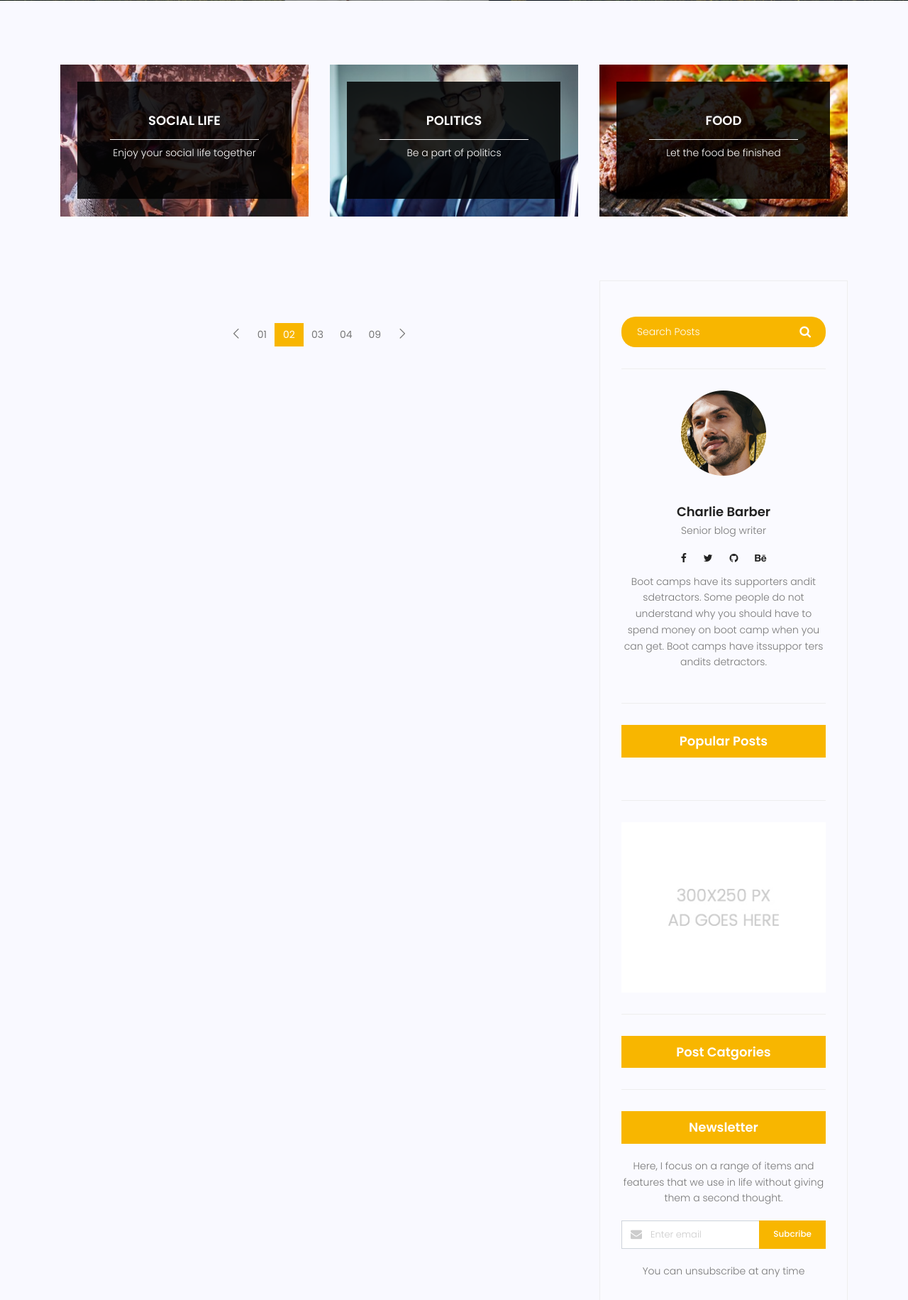
After one commit to dXRtinXb/django-blog, a Django app: page /blog/ in a window 1280 px wide. The commit adds this page. Shown: the part 687-2518 px from the top of the page at 71% size. Run offline with Django 4.2, Linux system fonts and the light colour scheme; data that the repository does not hold is empty; some libraries are stand-ins or nearby versions.

Commit message:
added some of the template options bac

```diff
--- a/blog/templatetags/blog_tags.py
+++ b/blog/templatetags/blog_tags.py
@@ -1,5 +1,5 @@
 from django import template
-from blog.models import Post
+from blog.models import Post , category
 register = template.Library()
 
 
@@ -9,12 +9,22 @@
     return posts
 
 
-
 @register.filter
 def snippet(a):
     return a[:100]
 
-@register.inclusion_tag('popularposts.html')
-def popularposts():
-    posts = Post.objects.filter(status=1).order_by("published_date")
+
+@register.inclusion_tag('blog/popularposts.html')
+def latestposts(arg=3):
+    posts = Post.objects.filter(status=1).order_by("-published_date")[:arg]
     return{'posts':posts}
+
+
+@register.inclusion_tag('blog/blog-categories.html')
+def postcategories():
+    posts = Post.objects.filter(status=1)
+    categories = category.objects.all()
+    cat_dict = {}
+    for name in categories:
+        cat_dict [name] = posts.filter(category=name).count()
+    return{'categories':cat_dict}
--- a/blog/urls.py
+++ b/blog/urls.py
@@ -1,9 +1,15 @@
 from django.urls import path
 from blog.views import *
 
+app_name = "blog"
+
 urlpatterns = [
-    path('blog-home',blog_view,name = 'blog-home'),
+    path('',blog_view,name = 'blog-home'),
     path('<int:pid>',blog_single,name = 'blog-single'),
+    path('author/<str:author_username>' , blog_view,name = 'author'),
+    path('category/<str:cat_name>',blog_category,name = 'category'),
+    path('search/' , blog_search , name = 'search'),
+
 
 
 ]
--- a/blog/views.py
+++ b/blog/views.py
@@ -1,10 +1,14 @@
 from django.shortcuts import render ,get_object_or_404
-from blog.models import Post
+from blog.models import Post , category
 
 # Create your views here.
 
-def blog_view(request):
+def blog_view(request,cat_name = None , author_username = None):
     posts = Post.objects.filter(status=1)
+    if cat_name:
+        posts = posts.filter(author__username = author_username)
+    if cat_name:
+        posts = posts.filter(category__name = cat_name)
     context = {'posts':posts}
     return render(request , 'blog/blog-home.html',context)
 
@@ -14,3 +18,21 @@
     context = {'post':post}
 
     return render(request , 'blog/blog-single.html',context)
+
+def blog_category(request,cat_name):
+    posts = Post.objects.filter(status=1)
+    posts = posts.filter(category__name = cat_name)
+    context = {'posts':posts}
+    return render(request , 'blog/blog-home.html',context)
+
+
+
+def blog_search (request):
+    posts = Post.objects.filter(status=1)
+    # print(request.__dict__)
+    if request.method == 'GET':
+        if s := request.GET.get('s'):
+            posts = posts.filter(content__contains = s)
+        # request.GET.get('s')
+    context = {'posts':posts}
+    return render(request , 'blog/blog-home.html',context)
--- a/mysite/urls.py
+++ b/mysite/urls.py
@@ -21,12 +21,9 @@
 urlpatterns = [
     path('admin/', admin.site.urls),
     path('' , include('website.urls')),
-    path('blog/' , include('blog.urls'))
+    path('blog/' , include('blog.urls'), name="blog")
 
 ]
 
 urlpatterns += static(settings.STATIC_URL, document_root = settings.STATIC_ROOT)
 urlpatterns += static(settings.MEDIA_URL, document_root = settings.MEDIA_ROOT)
-
-if settings.DEBUG:
-    urlpatterns += static(settings.MEDIA_URL, document_root = settings.MEDIA_ROOT)
--- /dev/null
+++ b/templates/blog/blog-categories.html
@@ -0,0 +1,15 @@
+{% load static %}
+
+<div class="single-sidebar-widget post-category-widget">
+    <h4 class="category-title">Post Catgories</h4>
+    <ul class="cat-list">
+        {% for name,count in categories.items %}
+        <li>
+            <a href="{% url 'blog:category' cat_name=name %}" class="d-flex justify-content-between">
+                <p>{{name}}</p>
+                <p>{{count}}</p>
+            </a>
+        </li>
+        {% endfor %}
+    </ul>
+</div>
--- a/templates/blog/blog-home.html
+++ b/templates/blog/blog-home.html
@@ -1,5 +1,7 @@
 {% extends 'website/base.html' %}
 {% load static %}
+{% load blog_tags %}
+
 {% block content %}
 
 
@@ -96,16 +98,16 @@
 					<div class="col-lg-3  col-md-3 meta-details">
 						<ul class="tags">
 							{% for cat in post.category.all %}
-							<li><a href="#">{{cat.name}}</a></li>{% if not forloop.last %},{% endif %}
+							<li><a href="{% url 'blog:category' cat_name=cat.name %}">{{cat.name}}</a></li>{% if not forloop.last %},{% endif %}
 							{% endfor %}
 
 
 						</ul>
 						<div class="user-details row">
-							<p class="user-name col-lg-12 col-md-12 col-6"><a href="#">{{post.author}}</a> <span
+							<p class="user-name col-lg-12 col-md-12 col-6"><a href="{% url 'blog:author' author_username=post.author.username %}">{{post.author}}</a> <span
 									class="lnr lnr-user"></span></p>
-							<p class="date col-lg-12 col-md-12 col-6"><a href="#">{{post.published_date|date:" d M
-									Y"}}</a> <span class="lnr lnr-calendar-full"></span></p>
+							<p class="date col-lg-12 col-md-12 col-6"><a href="#">{{post.published_date|date:" d M Y"}}</a>
+								<span class="lnr lnr-calendar-full"></span></p>
 							<p class="view col-lg-12 col-md-12 col-6"><a href="#">{{post.counted_views}} Views </a>
 								<span class="lnr lnr-eye"></span></p>
 							<p class="comments col-lg-12 col-md-12 col-6"><a href="#">06 Comments</a> <span
@@ -154,116 +156,16 @@
 			</div>
 			<div class="col-lg-4 sidebar-widgets">
 				<div class="widget-wrap">
-					<div class="single-sidebar-widget search-widget">
-						<form class="search-form" action="#">
-							<input placeholder="Search Posts" name="search" type="text" onfocus="this.placeholder = ''"
-								onblur="this.placeholder = 'Search Posts'">
-							<button type="submit"><i class="fa fa-search"></i></button>
-						</form>
-					</div>
+					{% include 'blog/blog-search.html' %}
 
 					{% include 'blog/blog-writer.html' %}
 
+					{% latestposts %}
 
-					<div class="single-sidebar-widget popular-post-widget">
-						<h4 class="popular-title">Popular Posts</h4>
-						<div class="popular-post-list">
-							<div class="single-post-list d-flex flex-row align-items-center">
-								<div class="thumb">
-									<img class="img-fluid" src="{%  static 'img/blog/pp1.jpg' %}" alt="">
-								</div>
-								<div class="details">
-									<a href="blog-single.html">
-										<h6>Space The Final Frontier</h6>
-									</a>
-									<p>02 Hours ago</p>
-								</div>
-							</div>
-							<div class="single-post-list d-flex flex-row align-items-center">
-								<div class="thumb">
-									<img class="img-fluid" src="{%  static 'img/blog/pp2.jpg' %}" alt="">
-								</div>
-								<div class="details">
-									<a href="blog-single.html">
-										<h6>The Amazing Hubble</h6>
-									</a>
-									<p>02 Hours ago</p>
-								</div>
-							</div>
-							<div class="single-post-list d-flex flex-row align-items-center">
-								<div class="thumb">
-									<img class="img-fluid" src="{%  static 'img/blog/pp3.jpg' %}" alt="">
-								</div>
-								<div class="details">
-									<a href="blog-single.html">
-										<h6>Astronomy Or Astrology</h6>
-									</a>
-									<p>02 Hours ago</p>
-								</div>
-							</div>
-							<div class="single-post-list d-flex flex-row align-items-center">
-								<div class="thumb">
-									<img class="img-fluid" src="{%  static 'img/blog/pp4.jpg' %}" alt="">
-								</div>
-								<div class="details">
-									<a href="blog-single.html">
-										<h6>Asteroids telescope</h6>
-									</a>
-									<p>02 Hours ago</p>
-								</div>
-							</div>
-						</div>
-					</div>
 					<div class="single-sidebar-widget ads-widget">
 						<a href="#"><img class="img-fluid" src="{%  static 'img/blog/ads-banner.jpg' %}" alt=""></a>
 					</div>
-					<div class="single-sidebar-widget post-category-widget">
-						<h4 class="category-title">Post Catgories</h4>
-						<ul class="cat-list">
-							<li>
-								<a href="#" class="d-flex justify-content-between">
-									<p>Technology</p>
-									<p>37</p>
-								</a>
-							</li>
-							<li>
-								<a href="#" class="d-flex justify-content-between">
-									<p>Lifestyle</p>
-									<p>24</p>
-								</a>
-							</li>
-							<li>
-								<a href="#" class="d-flex justify-content-between">
-									<p>Fashion</p>
-									<p>59</p>
-								</a>
-							</li>
-							<li>
-								<a href="#" class="d-flex justify-content-between">
-									<p>Art</p>
-									<p>29</p>
-								</a>
-							</li>
-							<li>
-								<a href="#" class="d-flex justify-content-between">
-									<p>Food</p>
-									<p>15</p>
-								</a>
-							</li>
-							<li>
-								<a href="#" class="d-flex justify-content-between">
-									<p>Architecture</p>
-									<p>09</p>
-								</a>
-							</li>
-							<li>
-								<a href="#" class="d-flex justify-content-between">
-									<p>Adventure</p>
-									<p>44</p>
-								</a>
-							</li>
-						</ul>
-					</div>
+					{% postcategories %}
 					<div class="single-sidebar-widget newsletter-widget">
 						<h4 class="newsletter-title">Newsletter</h4>
 						<p>
--- /dev/null
+++ b/templates/blog/blog-search.html
@@ -0,0 +1,9 @@
+{% load static %}
+
+<div class="single-sidebar-widget search-widget">
+    <form class="search-form" action="{% url 'blog:search' %}" method="get">
+        <input placeholder="Search Posts" name="s" type="text" onfocus="this.placeholder = ''"
+            onblur="this.placeholder = 'Search Posts'">
+        <button type="submit"><i class="fa fa-search"></i></button>
+    </form>
+</div>
--- /dev/null
+++ b/templates/blog/popularposts.html
@@ -0,0 +1,41 @@
+{% load static %}
+{% load blog_tags %}
+
+<!-- <div class="single-sidebar-widget popular-post-widget">
+    <h4 class="popular-title">Popular Posts</h4>
+    <div class="popular-post-list">
+        {% for post in posts %}
+        <div class="single-post-list d-flex flex-row align-items-center">
+            <div class="thumb">
+                <img class="img-fluid"  src="{{post.image.url}}" alt="{{post.image.name}}">
+            </div>
+            <div class="details">
+                <a href="blog-single.html">
+                    <h6>Space The Final Frontier</h6>
+                </a>
+                <p>02 Hours ago</p>
+            </div>
+        </div>
+        {% endfor %}
+    </div>
+</div> -->
+<div class="single-sidebar-widget popular-post-widget">
+    <h4 class="popular-title">Popular Posts</h4>
+    <div class="popular-post-list">
+        <div class="popular-post-list">
+            {% for post in posts %}
+            <div class="single-post-list d-flex flex-row align-items-center">
+                <div class="thumb">
+                    <img class="img-fluid" src="{{post.image.url}}" alt="{{post.image.name}}">
+                </div>
+                <div class="details">
+                    <a href="{% url 'blog:blog-single' pid=post.id %}">
+                        <h6>{{post.title}}</h6>
+                    </a>
+                    <p>{{ post.published_date|date:"d M Y" }}</p>
+                </div>
+            </div>
+            {% endfor %}
+        </div>
+    </div>
+</div>
--- a/templates/website/base.html
+++ b/templates/website/base.html
@@ -64,7 +64,7 @@
                     <ul class="nav-menu">
                         <li><a href="{% url 'index' %}">Home</a></li>
                         <li><a href="{% url 'about' %}">About</a></li>
-                        <li><a href="blog/blog-home">Blog</a></li>
+                        <li><a href="{% url 'blog:blog-home' %}">Blog</a></li>
                         </li>
 
                     </ul>
```
Also changed, not shown: templates/popularposts.html (deleted, +0 -7 lines), templates/blog/post-categories.html (added).
